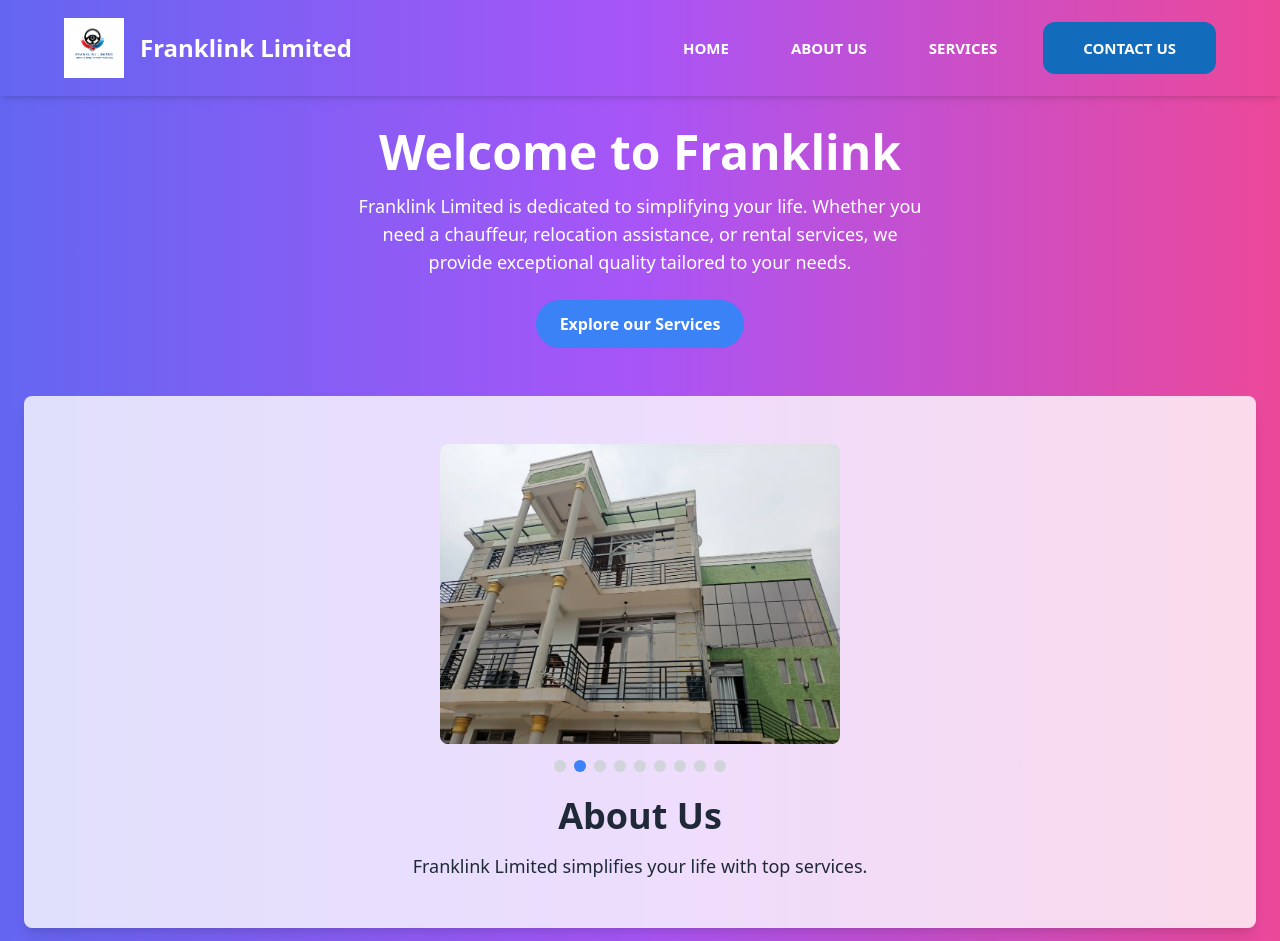
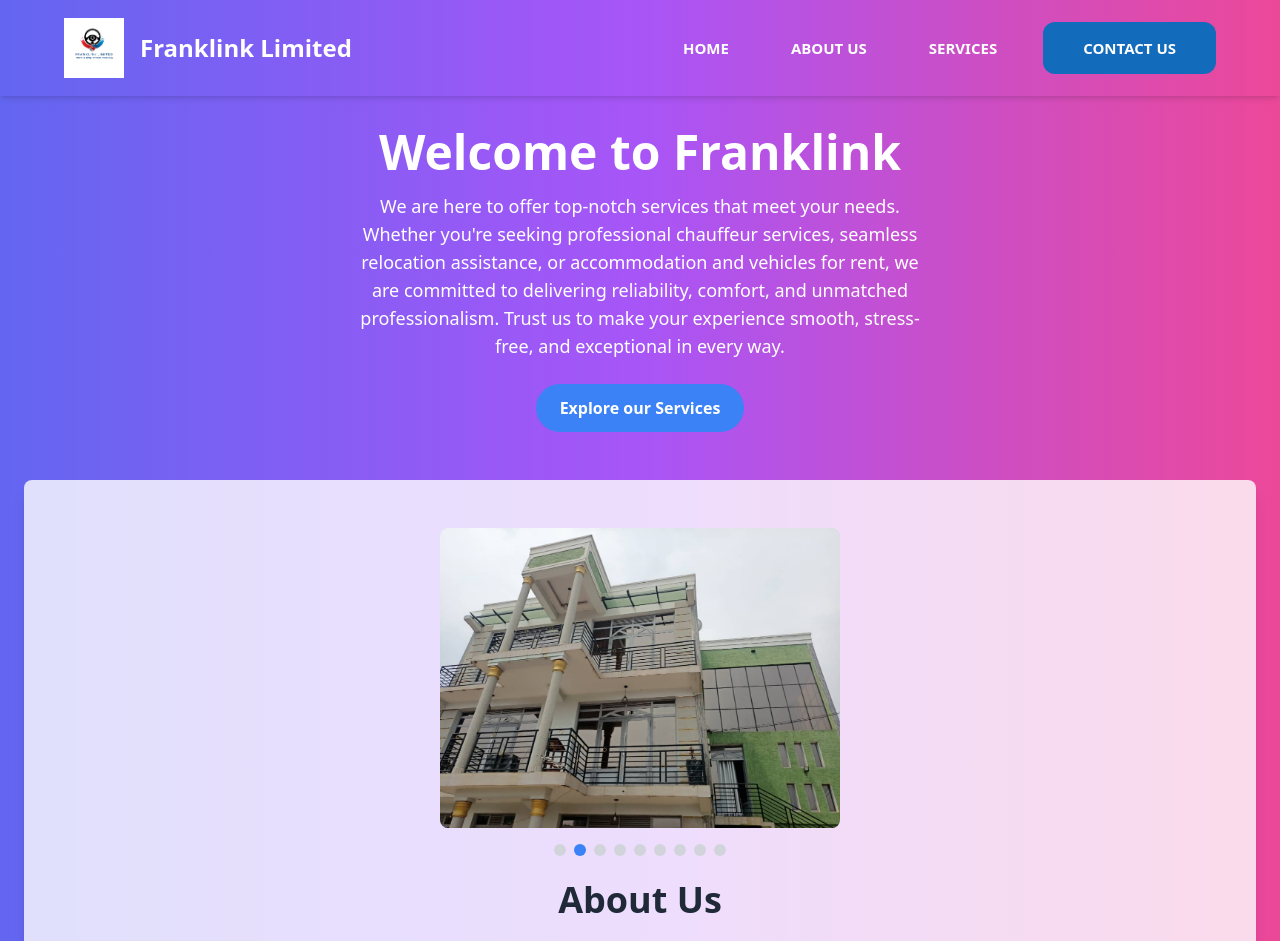
Before and after one commit to aimee-mercury/franklink-ltd, a Next.js app: page / in a window 1280 px wide. Shown: the top 941 px of the page. Built offline with nearby package versions, Linux system fonts and the light colour scheme.

Commit message:
Added homepage with animated sections

```diff
--- a/app/home/page.tsx
+++ b/app/home/page.tsx
@@ -35,9 +35,9 @@ export default function HomePage() {
       <main className="flex flex-col items-center justify-center text-center mt-12 lg:mt-24 px-8">
         <h1 className="text-5xl font-extrabold mt-8">Welcome to Franklink</h1>
         <p className="mt-4 text-lg max-w-xl">
-        Franklink Limited is dedicated to simplifying your life. Whether you
-          need a chauffeur, relocation assistance, or rental services, we provide
-          exceptional quality tailored to your needs.
+        We are here to offer top-notch services that meet your needs. Whether you&apos;re seeking professional
+        chauffeur services, seamless relocation assistance, or accommodation and vehicles for rent, we are committed to delivering reliability, comfort, and unmatched professionalism.
+         Trust us to make your experience smooth, stress-free, and exceptional in every way.
         </p>
         <div className="mt-6 space-x-4">
           <Link href="#Services">
@@ -73,7 +73,8 @@ export default function HomePage() {
 
         <h2 className="text-4xl font-bold mt-6">About Us</h2>
         <p className="text-lg max-w-4xl mx-auto mt-4">
-          Franklink Limited simplifies your life with top services.
+        Franklink Limited is dedicated to simplifying your life. Whether you need a chauffeur, relocation assistance,
+        or rental services, we provide exceptional quality tailored to your needs.
         </p>
       </section>
 
```
